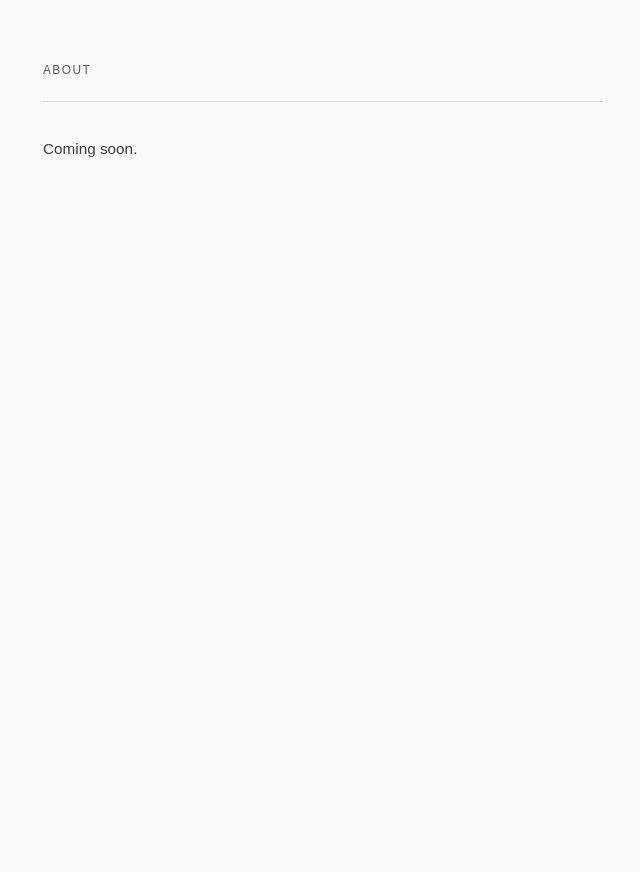
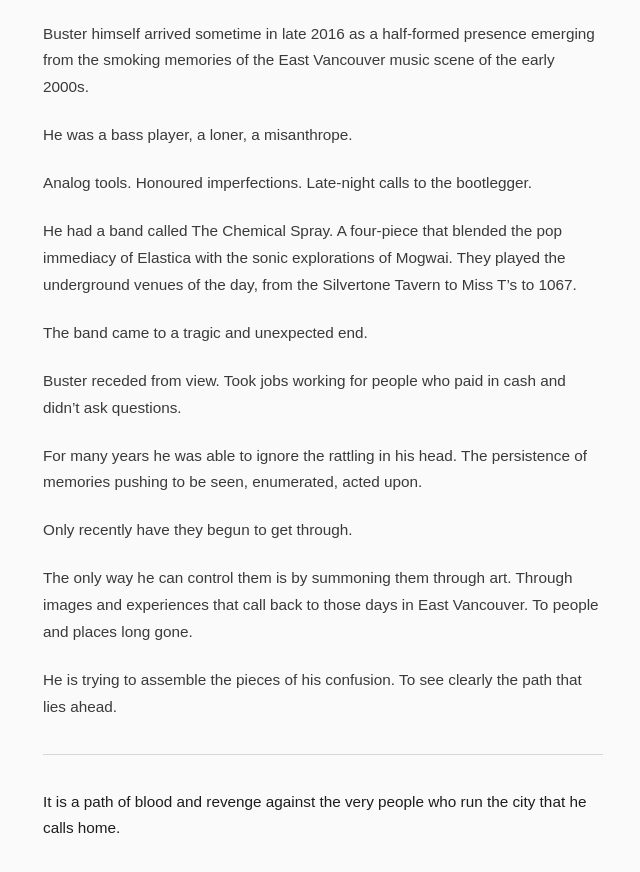
Before and after one commit to Cranbury3P0/buster, a Next.js app: page /about in a window 1280 px wide. Shown: the part 340-1212 px from the top of the page, without its empty margins (317-957 px from the left). Before the commit the page ends 852 px from the top, so only its background shows below. Built offline with nearby package versions, Linux system fonts and the light colour scheme; a web font is replaced by a local one.

Commit message:
Add About page copy in Attribution-style layout

```diff
--- a/app/about/page.tsx
+++ b/app/about/page.tsx
@@ -29,18 +29,83 @@ export default function AboutPage() {
         >
           About
         </p>
+
         <div style={{ height: '1px', background: 'var(--border)', marginBottom: '2rem' }} />
-        <p
+
+        <div
           style={{
             fontFamily: 'var(--font-body)',
             fontSize: '0.9rem',
             fontWeight: 400,
             lineHeight: 1.75,
             color: 'var(--secondary)',
+            display: 'flex',
+            flexDirection: 'column',
+            gap: '1.25rem',
+          }}
+        >
+          <p style={{ margin: 0 }}>
+            The Buster Frequency Project started in the spring of 2017.
+          </p>
+
+          <p style={{ margin: 0 }}>
+            I was looking for a place to put the things that interested me most at the time: writing, music, and the strange habit of spending hours staring into the lives of strangers online.
+          </p>
+
+          <p style={{ margin: 0 }}>
+            Buster himself arrived sometime in late 2016 as a half-formed presence emerging from the smoking memories of the East Vancouver music scene of the early 2000s.
+          </p>
+
+          <p style={{ margin: 0 }}>
+            He was a bass player, a loner, a misanthrope.
+          </p>
+
+          <p style={{ margin: 0 }}>
+            Analog tools. Honoured imperfections. Late-night calls to the bootlegger.
+          </p>
+
+          <p style={{ margin: 0 }}>
+            He had a band called The Chemical Spray. A four-piece that blended the pop immediacy of Elastica with the sonic explorations of Mogwai. They played the underground venues of the day, from the Silvertone Tavern to Miss T&rsquo;s to 1067.
+          </p>
+
+          <p style={{ margin: 0 }}>
+            The band came to a tragic and unexpected end.
+          </p>
+
+          <p style={{ margin: 0 }}>
+            Buster receded from view. Took jobs working for people who paid in cash and didn&rsquo;t ask questions.
+          </p>
+
+          <p style={{ margin: 0 }}>
+            For many years he was able to ignore the rattling in his head. The persistence of memories pushing to be seen, enumerated, acted upon.
+          </p>
+
+          <p style={{ margin: 0 }}>
+            Only recently have they begun to get through.
+          </p>
+
+          <p style={{ margin: 0 }}>
+            The only way he can control them is by summoning them through art. Through images and experiences that call back to those days in East Vancouver. To people and places long gone.
+          </p>
+
+          <p style={{ margin: 0 }}>
+            He is trying to assemble the pieces of his confusion. To see clearly the path that lies ahead.
+          </p>
+        </div>
+
+        <div style={{ height: '1px', background: 'var(--border)', margin: '2rem 0' }} />
+
+        <p
+          style={{
+            fontFamily: 'var(--font-body)',
+            fontSize: '0.9rem',
+            fontWeight: 400,
+            lineHeight: 1.65,
+            color: 'var(--text)',
             margin: 0,
           }}
         >
-          Coming soon.
+          It is a path of blood and revenge against the very people who run the city that he calls home.
         </p>
       </div>
     </div>
```
